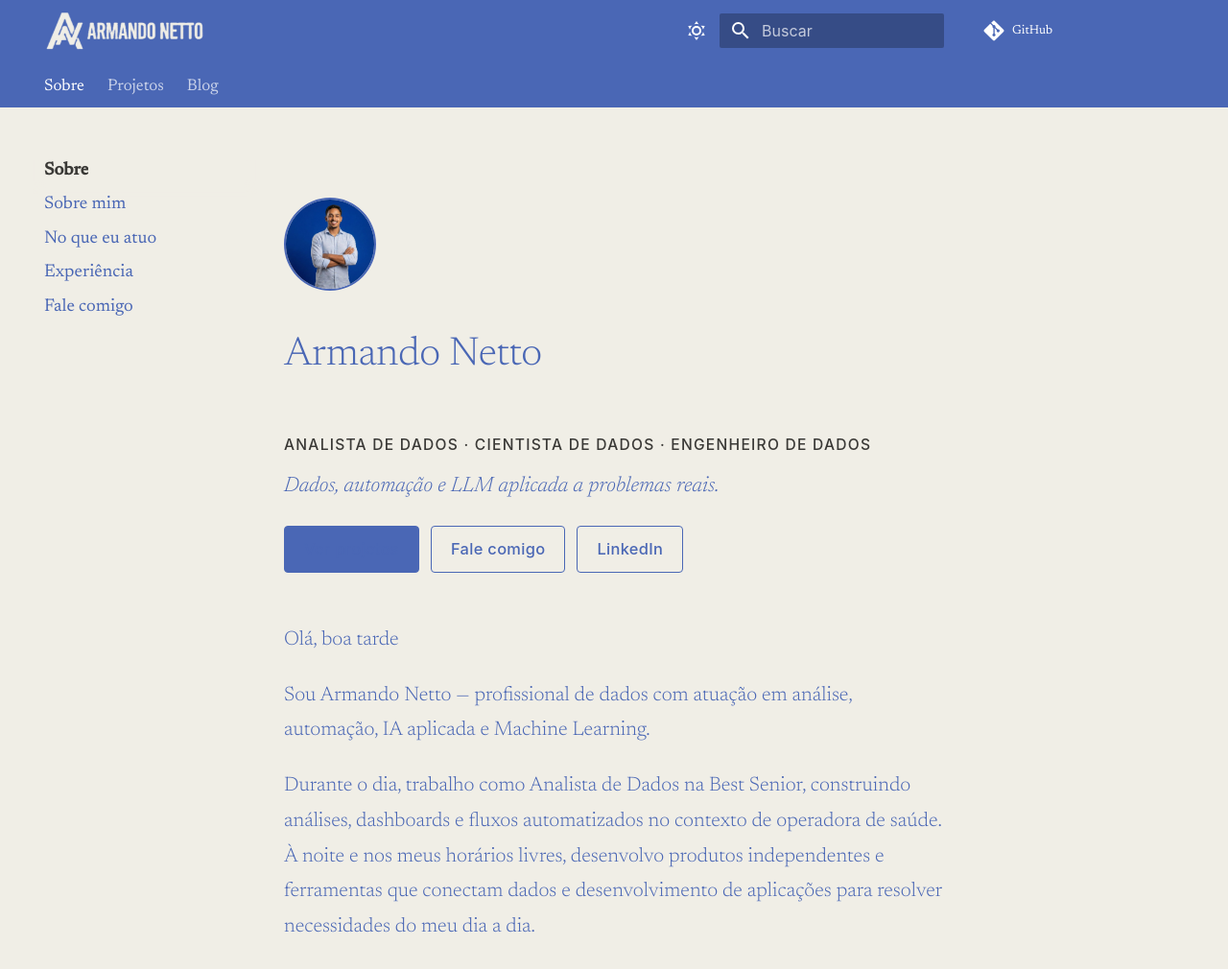
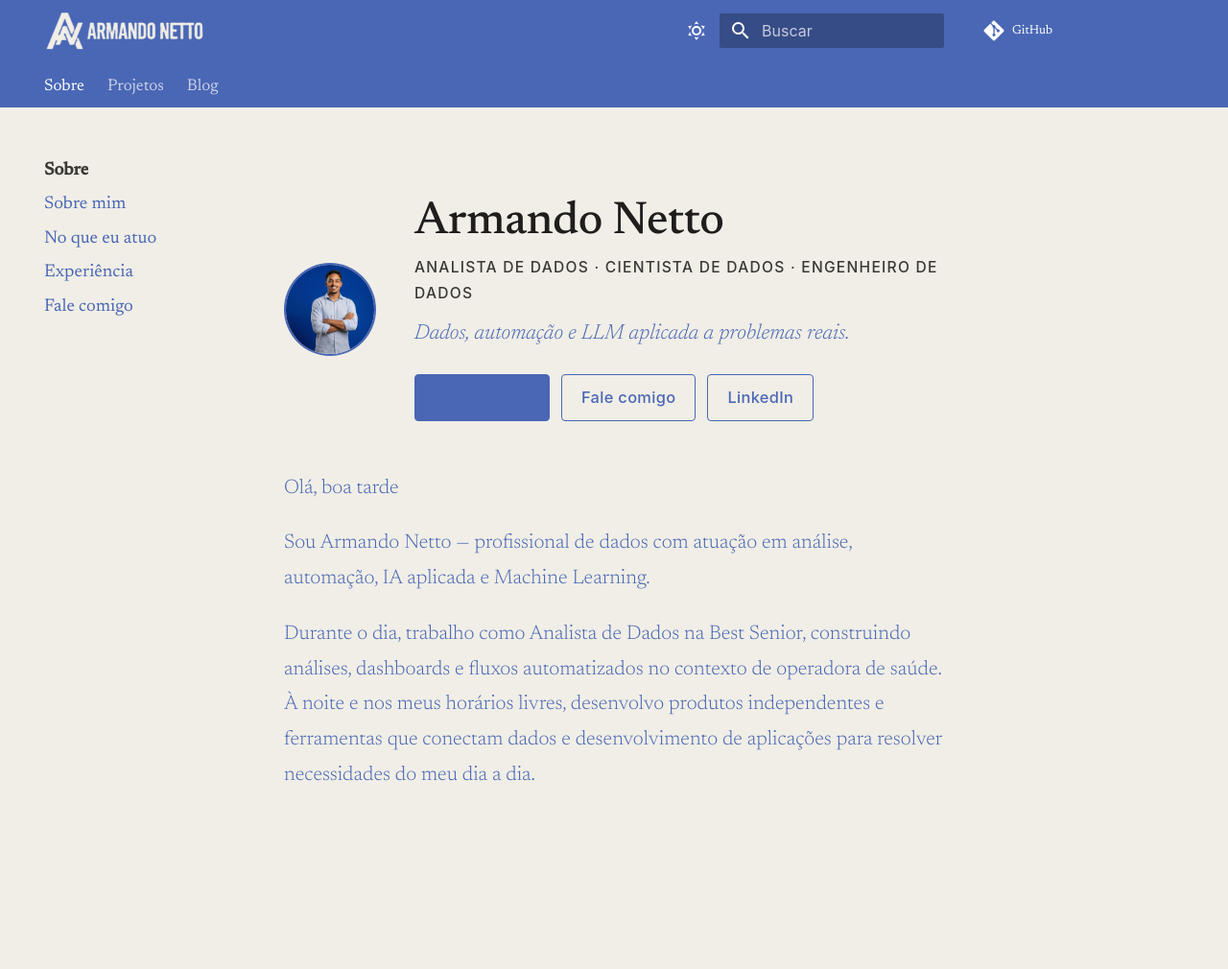
Before and after one commit to armandonettox/portifolio, an MkDocs documentation site: the page built from docs/index.md, in a window 1280 px wide and 1010 px high. Shown: the whole window at 96% size. Built offline with MkDocs 1.6.1 and Material for MkDocs 9.7.7, drawn with Linux system fonts in a browser that asks for light colours.

Commit message:
fix(css): corrige quebra de layout e especificidade do hero na home

```diff
--- a/docs/stylesheets/extra.css
+++ b/docs/stylesheets/extra.css
@@ -136,17 +136,22 @@ body,
   object-fit: cover;
   border: 2px solid var(--md-accent-fg-color);
 }
+/* flex-basis definido pra nao quebrar em coluna no desktop; o wrap so
+   acontece quando sobra menos de 260px pro conteudo (mobile).
+   Seletores com .md-typeset na frente pra ganhar do h1 e p do Material,
+   que tem especificidade maior e sobrescreviam margem, cor e peso. */
 .pf-hero-content {
+  flex: 1 1 260px;
   min-width: 0;
 }
-.pf-hero-name {
+.md-typeset .pf-hero-name {
   margin: 0 0 0.3rem 0;
   font-size: 2.4rem;
   font-weight: 500;
   line-height: 1.1;
   color: var(--md-default-fg-color);
 }
-.pf-hero-role {
+.md-typeset .pf-hero-role {
   margin: 0 0 0.5rem 0;
   font-family: -apple-system, BlinkMacSystemFont, 'Segoe UI', sans-serif;
   font-size: 0.78rem;
@@ -155,7 +160,7 @@ body,
   text-transform: uppercase;
   color: var(--md-default-fg-color--light);
 }
-.pf-hero-tagline {
+.md-typeset .pf-hero-tagline {
   margin: 0 0 1.1rem 0;
   font-size: 1.1rem;
   font-weight: 300;
@@ -196,8 +201,8 @@ body,
 @media (max-width: 560px) {
   .pf-hero { gap: 1.2rem; padding: 1.4rem 0 1rem 0; }
   .pf-hero-avatar { width: 72px; height: 72px; }
-  .pf-hero-name { font-size: 1.9rem; }
-  .pf-hero-tagline { font-size: 1rem; }
+  .md-typeset .pf-hero-name { font-size: 1.9rem; }
+  .md-typeset .pf-hero-tagline { font-size: 1rem; }
 }
 
 /* ---------- Top skills (destaques em competencias) ---------- */
```
